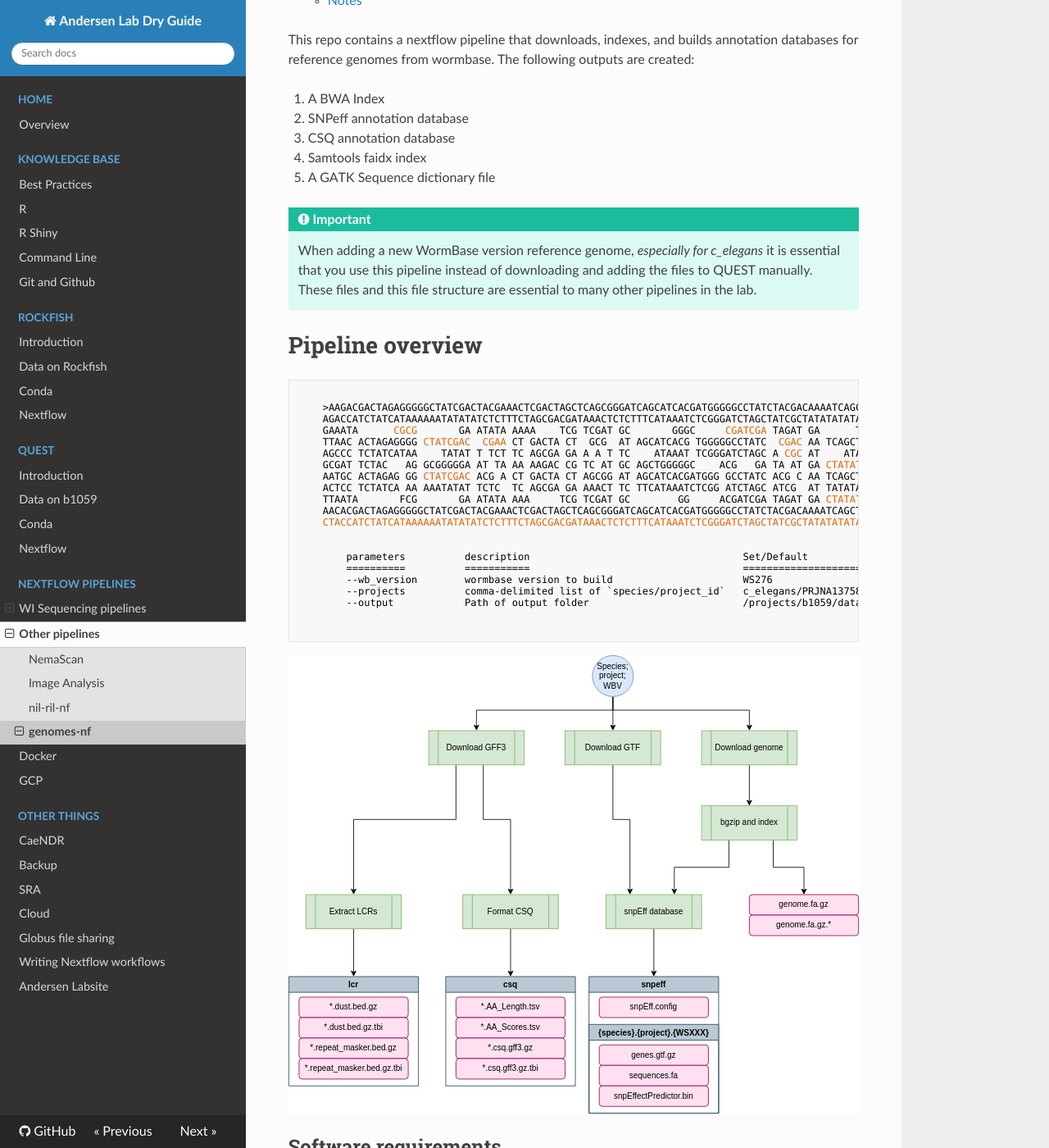
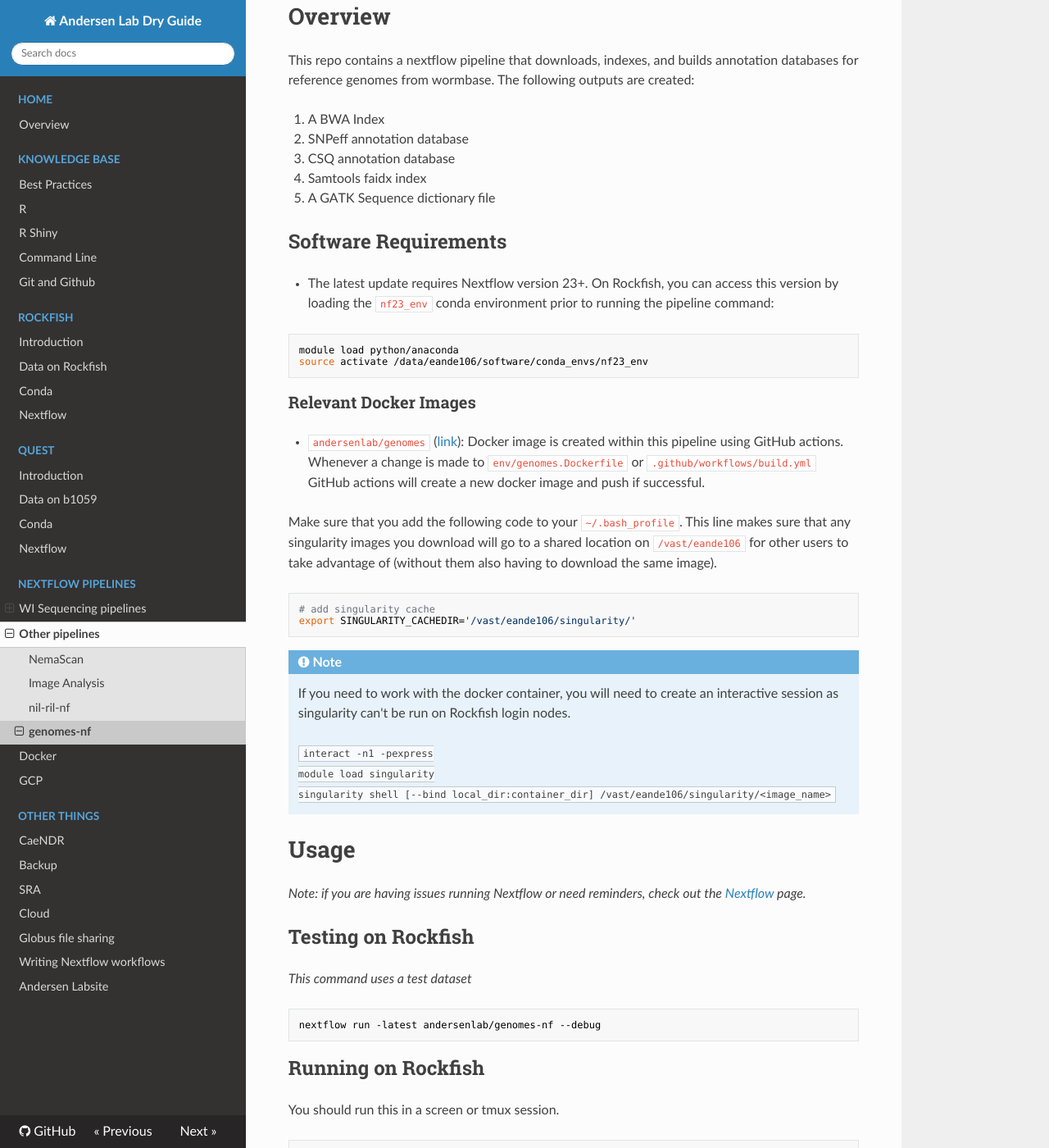
Before and after one commit to AndersenLab/dry-guide, an MkDocs documentation site: the page built from docs/pipelines/pipeline-genomes-nf.md, in a window 1280 px wide and 1400 px high, scrolled down 591 px. Shown: the whole window at 82% size. Built offline with MkDocs 1.6.1, drawn with Linux system fonts in a browser that asks for light colours; nearby versions of some CDN libraries; some of the changed text lies outside the part shown.

Commit message:
Updated nil-ril and genomes pipelines

````diff
--- a/docs/pipelines/pipeline-genomes-nf.md
+++ b/docs/pipelines/pipeline-genomes-nf.md
@@ -10,88 +12,68 @@
 4. Samtools faidx index
 5. A GATK Sequence dictionary file
 
-!!! Important
-	When adding a new WormBase version reference genome, *especially for c_elegans* it is essential that you use this pipeline instead of downloading and adding the files to QUEST manually. These files and this file structure are essential to many other pipelines in the lab.
+## Software Requirements
 
-# Pipeline overview
+* The latest update requires Nextflow version 23+. On Rockfish, you can access this version by loading the `nf23_env` conda environment prior to running the pipeline command:
 
 ```
+module load python/anaconda
+source activate /data/eande106/software/conda_envs/nf23_env
+```
 
-    >AAGACGACTAGAGGGGGCTATCGACTACGAAACTCGACTAGCTCAGCGGGATCAGCATCACGATGGGGGCCTATCTACGACAAAATCAGCTACGAAA
-    AGACCATCTATCATAAAAAATATATATCTCTTTCTAGCGACGATAAACTCTCTTTCATAAATCTCGGGATCTAGCTATCGCTATATATATATATATGC
-    GAAATA      CGCG       GA ATATA AAAA    TCG TCGAT GC       GGGC     CGATCGA TAGAT GA      TATATCGC
-    TTAAC ACTAGAGGGG CTATCGAC  CGAA CT GACTA CT  GCG  AT AGCATCACG TGGGGGCCTATC  CGAC AA TCAGCTACGAAAT
-    AGCCC TCTATCATAA    TATAT T TCT TC AGCGA GA A A T TC    ATAAAT TCGGGATCTAGC A CGC AT    ATATATATGC
-    GCGAT TCTAC   AG GCGGGGGA AT TA AA AAGAC CG TC AT GC AGCTGGGGGC    ACG   GA TA AT GA CTATATATATCGC
-    AATGC ACTAGAG GG CTATCGAC ACG A CT GACTA CT AGCGG AT AGCATCACGATGGG GCCTATC ACG C AA TCAGCTACGAAAT
-    ACTCC TCTATCA AA AAATATAT TCTC  TC AGCGA GA AAACT TC TTCATAAATCTCGG ATCTAGC ATCG  AT TATATATATATGC
-    TTAATA       FCG       GA ATATA AAA     TCG TCGAT GC        GG     ACGATCGA TAGAT GA CTATATATATCGC
-    AACACGACTAGAGGGGGCTATCGACTACGAAACTCGACTAGCTCAGCGGGATCAGCATCACGATGGGGGCCTATCTACGACAAAATCAGCTACGAAAT
-    CTACCATCTATCATAAAAAATATATATCTCTTTCTAGCGACGATAAACTCTCTTTCATAAATCTCGGGATCTAGCTATCGCTATATATATATATATGC
+### Relevant Docker Images
 
+* `andersenlab/genomes` ([link](https://hub.docker.com/r/andersenlab/genomes-nf)): Docker image is created within this pipeline using GitHub actions. Whenever a change is made to `env/genomes.Dockerfile` or `.github/workflows/build.yml` GitHub actions will create a new docker image and push if successful.
 
-        parameters          description                                    Set/Default
-        ==========          ===========                                    ========================
-        --wb_version        wormbase version to build                      WS276
-        --projects          comma-delimited list of `species/project_id`   c_elegans/PRJNA13758,c_briggsae/PRJNA10731,c_tropicalis/PRJNA53597
-        --output            Path of output folder                          /projects/b1059/data/
-
+Make sure that you add the following code to your `~/.bash_profile`. This line makes sure that any singularity images you download will go to a shared location on `/vast/eande106` for other users to take advantage of (without them also having to download the same image).
 
 ```
-
-![](../img/genomes-nf.drawio.svg)
-
-## Software requirements
-
-* Nextflow v20.01+ (see the dry guide on Nextflow [here](../quest/quest-nextflow.md) or the Nextflow documentation [here](https://www.nextflow.io/docs/latest/getstarted.html)). On QUEST, you can access this version by loading the `nf20` conda environment prior to running the pipeline command:
-
-```
-module load python/anaconda3.6
-source activate /projects/b1059/software/conda_envs/nf20_env
+# add singularity cache
+export SINGULARITY_CACHEDIR='/vast/eande106/singularity/'
 ```
 
-* If running pipeline on Quest, you must first load `singularity` to access the docker container:
+!!! Note
+	If you need to work with the docker container, you will need to create an interactive session as singularity can't be run on Rockfish login nodes.
 
-```
-module load singularity
-```
-
-* If running locally, Docker must be installed. For further instructions, check out our [docker guide](docker.md)
+	```
+	interact -n1 -pexpress
+	module load singularity
+	singularity shell [--bind local_dir:container_dir] /vast/eande106/singularity/<image_name>
+	```
 
 # Usage
 
-The pipeline can be run locally or on Quest. For example:
+*Note: if you are having issues running Nextflow or need reminders, check out the [Nextflow](../rockfish/rf-nextflow.md) page.*
+
+## Testing on Rockfish
+
+*This command uses a test dataset*
 
 ```
-nextflow run main.nf -resume -profile local --wb_version=WS276 --projects=c_elegans/PRJNA13758
+nextflow run -latest andersenlab/genomes-nf --debug
+```
+
+## Running on Rockfish
+
+You should run this in a screen or tmux session.
+
+```
+nextflow run -latest andersenlab/genomes-nf -resume --wb_version=WS276 --projects=c_elegans/PRJNA13758
 ```
 
 # Parameters
 
-### `-profile` (optional)
+## `-profile`
 
-Can be set to `local` or `quest`. The pipeline uses the `andersenlab/genomes` docker image built from [`env/genome.Dockerfile`](https://github.com/AndersenLab/genomes-nf/blob/master/env/genome.Dockerfile). The image is automatically built using github actions. See [`.github/workflows/build.yml`](https://github.com/AndersenLab/genomes-nf/blob/master/.github/workflows/build.yml) for details.
+Can be set to 'rockfish' (default), `local`, or `quest`.
 
-!!! Note
-	The default profile is set to `-profile=quest`
+## `-wb_version`
 
-## Default usage: downloading genome files from Wormbase
+The wormbase version to build. For example, `WS276`.
 
-This is how the pipeline is mostly run, especially for *C. elegans*.
-
-### `--wb_version` (optional)
-
-The wormbase version to build. For example, `WS279`. Default is `WS276`.
-
-### `--projects` (optional)
+## `--projects`
 
 A comma-delimited list of `species/project_id` identifiers. A table below lists the current projects that can be downloaded. This table is regenerated as the first step of the pipeline, and stored as a file called `project_species.tsv` in the `params.output` folder (`./genomes` if working locally).
-
-By default, the pipeline will generate reference genome indices and annotations for:
-
-* `c_elegans/PRJNA13758` - N2 based reference genome
-* `c_briggsae/PRJNA10731`
-* `c_tropicalis/PRJNA53597`
 
 The current set of available species/projects that can be built are:
 
@@ -139,25 +121,6 @@
 | t_suis          | PRJNA208415 |
 | t_suis          | PRJNA208416 |
 
-### `--output` (optional)
-
-Path of output folder with results. Default is `/projects/b1059/data/{species}/genomes/{projectID}/{WSbuild}/`
-
----
-
-## Alternative usage: using manually selected genomes
-
-This step is mostly for making the snpEff database and making sure that the gff is in the proper format for BCSQ annotation when you have a manually curated genome/gff file. This is common for *C. briggsae* and *C. tropicalis* and might start to be used if we want to annotate *C. elegans* wild isolates like CB4856.
-
-## `--genome`
-
-Path to manually curated genome (for genomes not downloaded from wormbase)
-
-## `--gff`
-
-Path to manually curated gff generated using the above genome (for genomes not downloaded from wormbase)
-
----
 
 # Output
 
@@ -166,33 +129,33 @@
 ```
 c_elegans                                                                   (species)
 └── genomes
-    └── PRJNA13758                                                          (project)
-        └── WS276                                                           (build)
-            ├── c_elegans.PRJNA13758.WS276.genome.dict                      (dict file)
-            ├── c_elegans.PRJNA13758.WS276.genome.fa.gz                     (fasta)
-            ├── c_elegans.PRJNA13758.WS276.genome.fa.gz.amb                 (bwa index)
-            ├── c_elegans.PRJNA13758.WS276.genome.fa.gz.ann                 (bwa index)
-            ├── c_elegans.PRJNA13758.WS276.genome.fa.gz.bwt                 (bwa index)
-            ├── c_elegans.PRJNA13758.WS276.genome.fa.gz.fai                 (samtools faidx index)
-            ├── c_elegans.PRJNA13758.WS276.genome.fa.gz.gzi                 (bwa index)
-            ├── c_elegans.PRJNA13758.WS276.genome.fa.gz.pac                 (bwa index)
-            ├── c_elegans.PRJNA13758.WS276.genome.fa.gz.sa                  (bwa index)
-            ├── csq
-            │   ├── c_elegans.PRJNA13758.WS276.csq.gff3.gz                  (CSQ annotation GFF3)
-            │   ├── c_elegans.PRJNA13758.WS276.csq.gff3.gz.tbi              (tabix index)
-            │   ├── c_elegans.PRJNA13758.WS276.AA_Length.tsv                (protein lengths)
-            │   └── c_elegans.PRJNA13758.WS276.AA_Scores.tsv                (blosum and grantham scores)
-            ├── lcr
-            │   ├── c_elegans.PRJNA13758.WS276.repeat_masker.bed.gz         (low complexity regions)
-            │   ├── c_elegans.PRJNA13758.WS276.repeat_masker.bed.gz.tbi     (tabix index)
-            │   ├── c_elegans.PRJNA13758.WS276.dust.bed.gz                  (low complexity regions)
-            │   └── c_elegans.PRJNA13758.WS276.dust.bed.gz.tbi              (tabix index)
-            └── snpeff
-                ├── c_elegans.PRJNA13758.WS276                              (tabix index)
-                │   ├── genes.gtf.gz                                        (Reference GTF)
-                │   ├── sequences.fa                                        (fasta genome (unzipped))
-                │   └── snpEffectPredictor.bin                              (snpEff annotation db)
-                └── snpEff.config                                           (snpEff configuration file)
+	└── PRJNA13758                                                          (project)
+		└── WS276                                                           (build)
+			├── c_elegans.PRJNA13758.WS276.genome.dict                      (dict file)
+			├── c_elegans.PRJNA13758.WS276.genome.fa.gz                     (fasta)
+			├── c_elegans.PRJNA13758.WS276.genome.fa.gz.amb                 (bwa index)
+			├── c_elegans.PRJNA13758.WS276.genome.fa.gz.ann                 (bwa index)
+			├── c_elegans.PRJNA13758.WS276.genome.fa.gz.bwt                 (bwa index)
+			├── c_elegans.PRJNA13758.WS276.genome.fa.gz.fai                 (samtools faidx index)
+			├── c_elegans.PRJNA13758.WS276.genome.fa.gz.gzi                 (bwa index)
+			├── c_elegans.PRJNA13758.WS276.genome.fa.gz.pac                 (bwa index)
+			├── c_elegans.PRJNA13758.WS276.genome.fa.gz.sa                  (bwa index)
+			├── csq
+			│   ├── c_elegans.PRJNA13758.WS276.csq.gff3.gz                  (CSQ annotation GFF3)
+			│   ├── c_elegans.PRJNA13758.WS276.csq.gff3.gz.tbi              (tabix index)
+			│   ├── c_elegans.PRJNA13758.WS276.AA_Length.tsv                (protein lengths)
+			│   └── c_elegans.PRJNA13758.WS276.AA_Scores.tsv                (blosum and grantham scores)
+			├── lcr
+			│   ├── c_elegans.PRJNA13758.WS276.repeat_masker.bed.gz         (low complexity regions)
+			│   ├── c_elegans.PRJNA13758.WS276.repeat_masker.bed.gz.tbi     (tabix index)
+			│   ├── c_elegans.PRJNA13758.WS276.dust.bed.gz                  (low complexity regions)
+			│   └── c_elegans.PRJNA13758.WS276.dust.bed.gz.tbi              (tabix index)
+			└── snpeff
+				├── c_elegans.PRJNA13758.WS276                              (tabix index)
+				│   ├── genes.gtf.gz                                        (Reference GTF)
+				│   ├── sequences.fa                                        (fasta genome (unzipped))
+				│   └── snpEffectPredictor.bin                              (snpEff annotation db)
+				└── snpEff.config                                           (snpEff configuration file)
 
 ```
 
````
Also changed, not shown: other parts of docs/pipelines/pipeline-genomes-nf.md (+2 -0 lines), docs/archive/pipeline-cegwas.md (+1 -1 lines), docs/other/backup.md (+2 -2 lines), docs/pipelines/pipeline-nil-ril.md (+76 -108 lines), docs/rockfish/rf-conda.md (+3 -3 lines), docs/rockfish/rf-intro.md (+1 -1 lines), docs/img/cellprofiler-nf.drawio.svg (added), docs/img/nil-ril-overview.svg.
